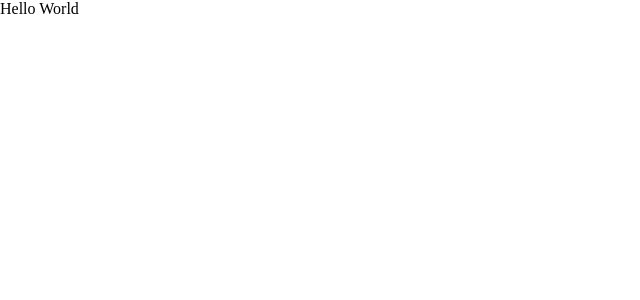
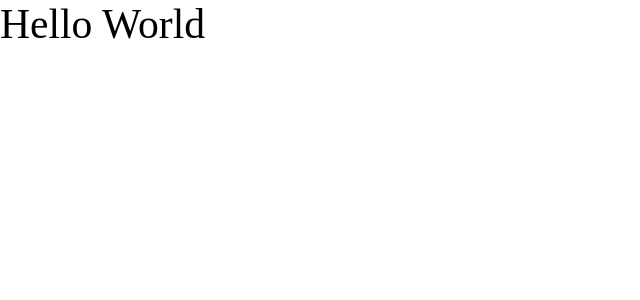
Before and after one commit to VincentCharpentier/MovieQuizz, a Next.js app: page / in a window 1280 px wide. Shown: the top 300 px of the page, without its empty margins (0-640 px from the left). Built offline with nearby package versions, Linux system fonts and the light colour scheme.

Commit message:
refactor(styles): switch common styles to pure css

```diff
--- a/pages/_app.js
+++ b/pages/_app.js
@@ -1,5 +1,5 @@
 import Layout from 'Components/Layout';
-import 'Styles/common.scss';
+import 'Styles/common.css';
 
 function MyApp({ Component, pageProps }) {
   return (
--- a/styles/common.scss
+++ b/styles/common.css
@@ -3,7 +3,11 @@
     box-sizing: border-box;
 }
 
-// App must always be 100%
+/* App must always be 100% */
 html, body, #__next {
     height: 100%;
 }
+
+body {
+    font-size: clamp(1rem, 1rem + 2vw, 3rem);
+}
```
